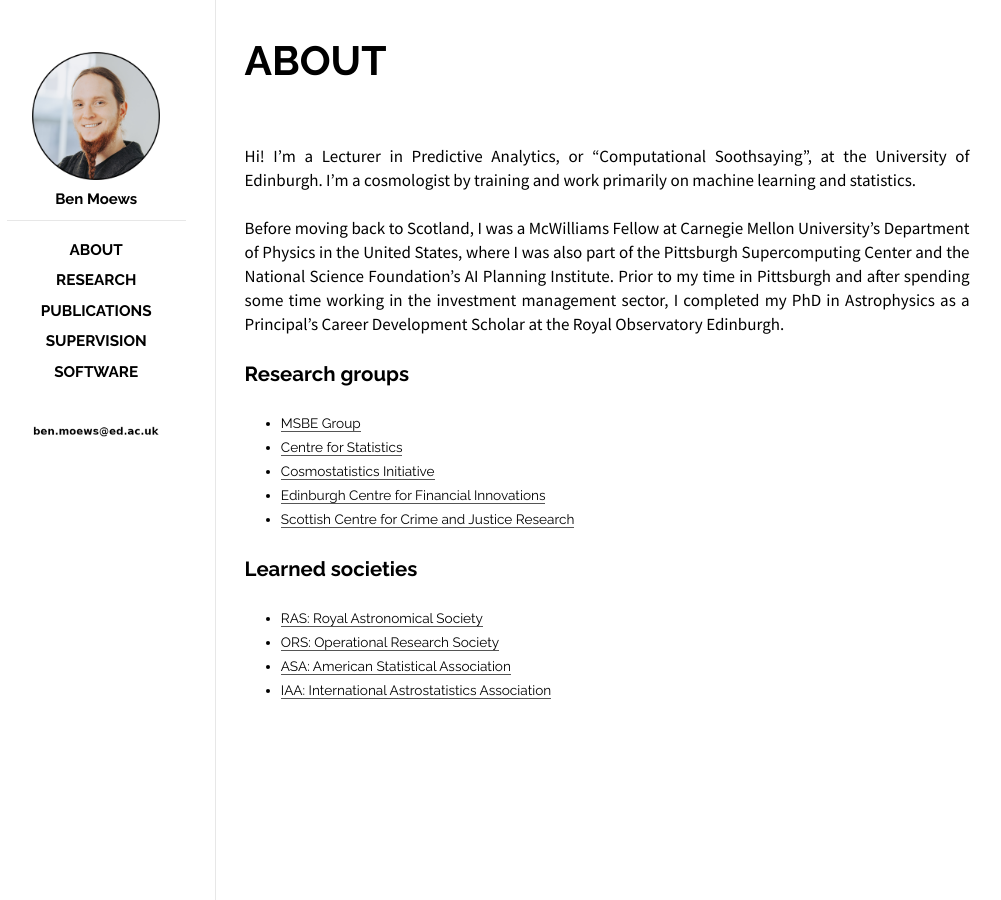
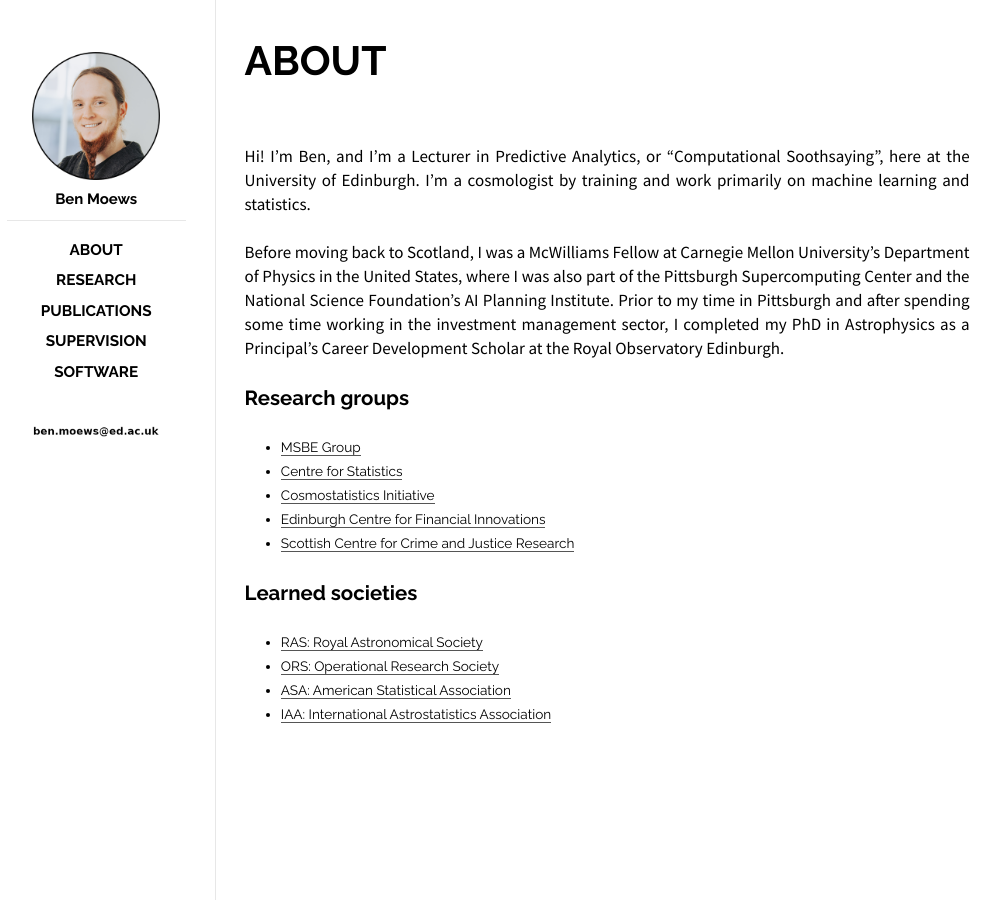
Before and after one commit to moews/moews.github.io, a Jekyll site: the page built from _posts/2017-03-27-about.md, in a window 1280 px wide. Shown: the whole page, without its empty margins (143-1144 px from the left). Built offline with Jekyll 4.4.1, drawn with Linux system fonts in a browser that asks for light colours.

Commit message:
Update 2017-03-27-about.md

```diff
--- a/_posts/2017-03-27-about.md
+++ b/_posts/2017-03-27-about.md
@@ -8,12 +8,12 @@
 
 <br>
 
-Hi! I’m a Lecturer in Predictive Analytics, or “Computational Soothsaying”, at the University of Edinburgh. I’m a cosmologist by training and work primarily on machine learning and statistics.
+Hi! I'm Ben, and I’m a Lecturer in Predictive Analytics, or “Computational Soothsaying”, here at the University of Edinburgh. I’m a cosmologist by training and work primarily on machine learning and statistics.
 
 Before moving back to Scotland, I was a McWilliams Fellow at Carnegie Mellon University's Department of Physics in the United States, where I was also part of the Pittsburgh Supercomputing Center and the National Science Foundation’s AI Planning Institute. Prior to my time in Pittsburgh and after spending some time working in the investment management sector, I completed my PhD in Astrophysics as a Principal’s Career Development Scholar at the Royal Observatory Edinburgh.
 
 <!--
-, where I'm also currently the Director of the PhD Programme in Financial Technology
+, where I'm also serving as the Director of the PhD Programme in Financial Technology
 -->
 
 ## Research groups
```
